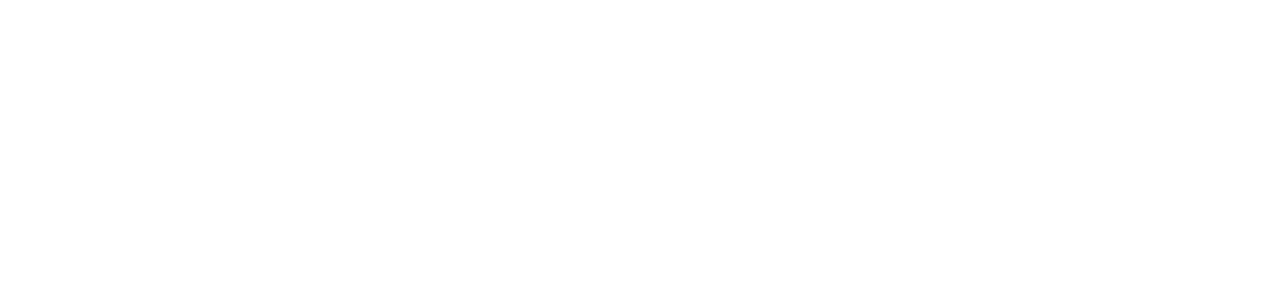
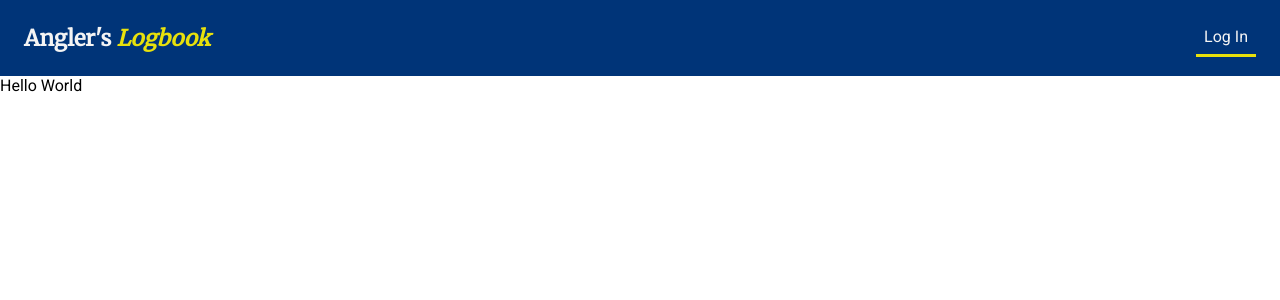
Before and after one commit to JaxonAdams/angler-logbook, a React (Create React App) app in the folder client/: page /login in a window 1280 px wide. Before the commit this address had no page. Shown: the top 300 px of the page. Built offline with nearby package versions, Linux system fonts and the light colour scheme.

Commit message:
began work on login page

```diff
--- a/client/src/App.js
+++ b/client/src/App.js
@@ -5,6 +5,7 @@ import { Routes, Route } from 'react-router-dom';
 
 import Home from './pages/Home';
 import Signup from './pages/Signup';
+import Login from './pages/Login';
 
 function App() {
   const [menuOpen, setMenuOpen] = useState(false);
@@ -14,6 +15,7 @@ function App() {
       <Routes>
         <Route path='/' element={ <Home menuOpen={menuOpen} setMenuOpen={setMenuOpen} /> } />
         <Route path='/signup' element={ <Signup menuOpen={menuOpen} setMenuOpen={setMenuOpen} /> } />
+        <Route path='/login' element={ <Login menuOpen={menuOpen} setMenuOpen={setMenuOpen} /> } />
       </Routes>
     </div>
   );
--- /dev/null
+++ b/client/src/pages/Login.js
@@ -0,0 +1,13 @@
+import React from 'react';
+import Header from '../components/Header';
+
+const Login = ({ menuOpen, setMenuOpen }) => {
+    return (
+        <div className='login-container'>
+            <Header menuOpen={menuOpen} setMenuOpen={setMenuOpen} />
+            Hello World
+        </div>
+    );
+};
+
+export default Login;
```
